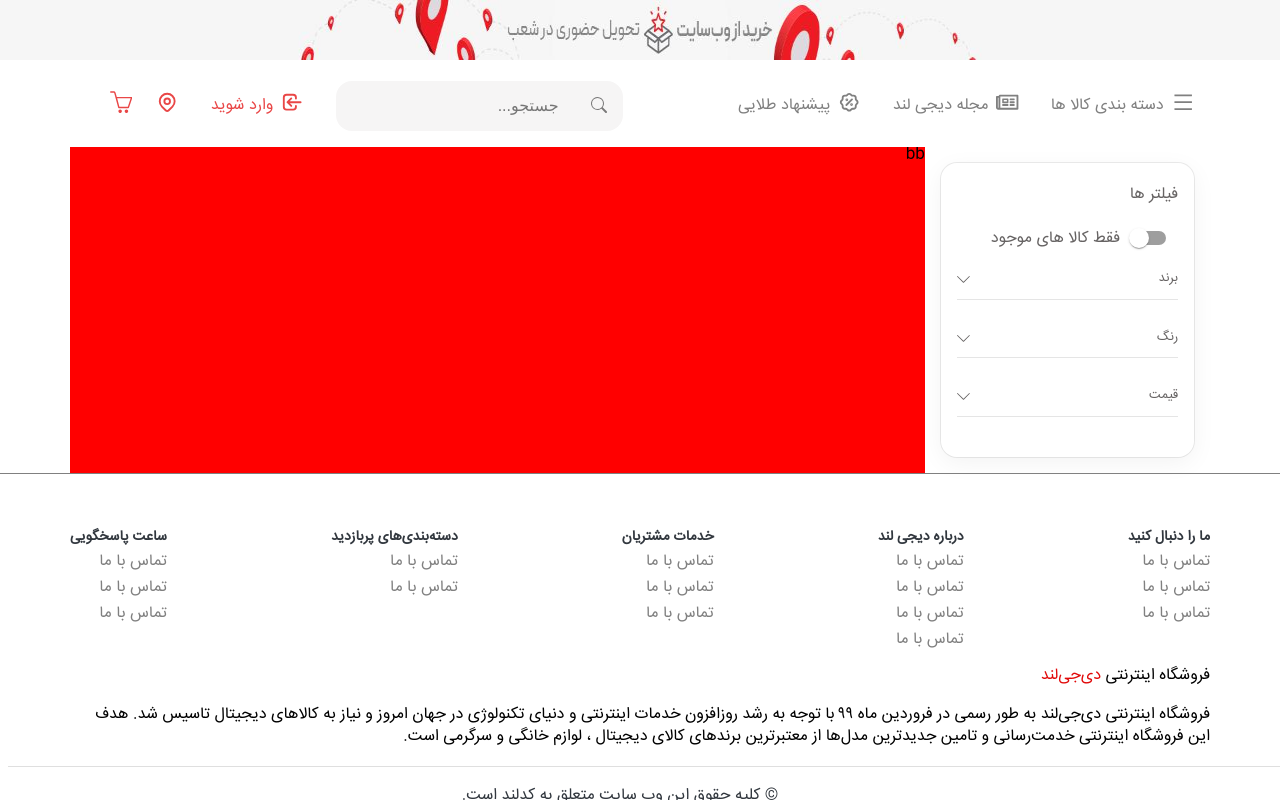
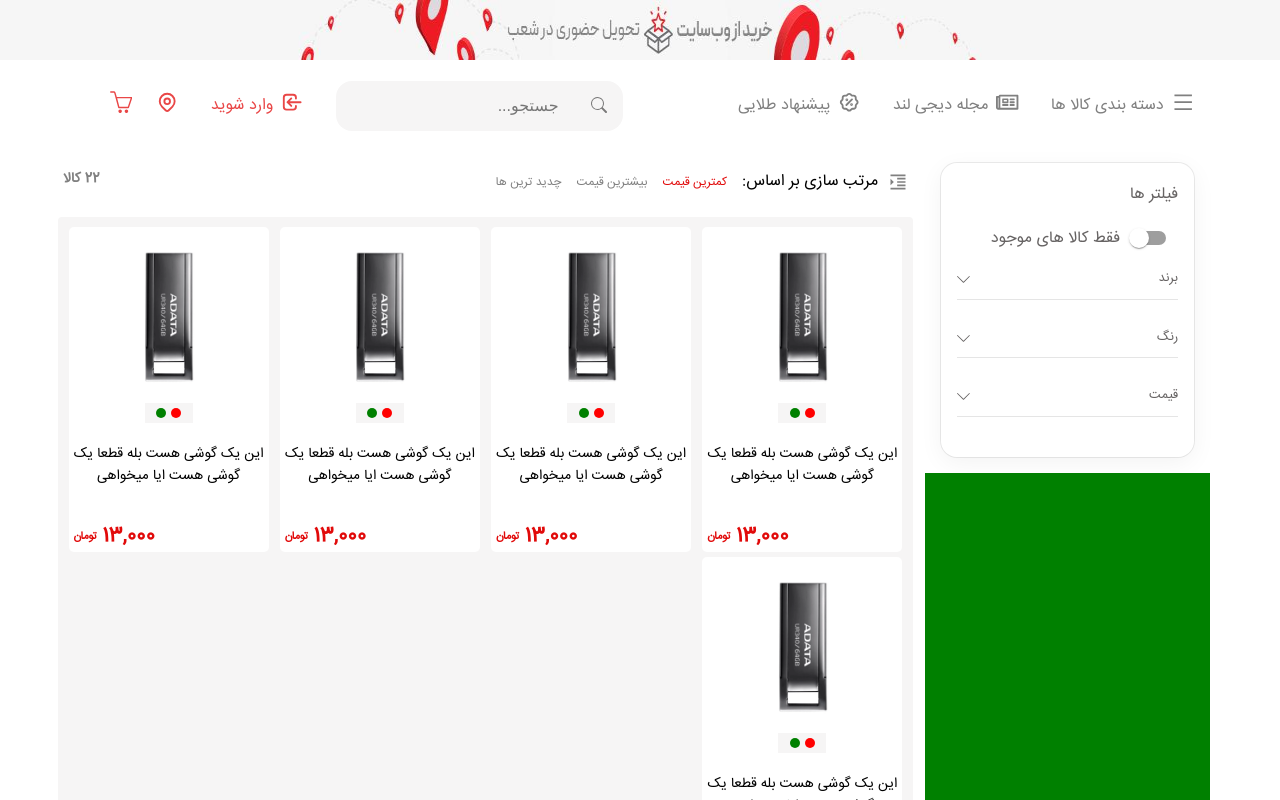
Before and after one commit to CodeLandGroup/digiland-front, a React (Create React App) app: page /categories in a window 1280 px wide. Shown: the top 800 px of the page. Built offline with nearby package versions, Linux system fonts and the light colour scheme.

Commit message:
Create Product list index.css: add class css helper product.css : ProductListComponent Style Create ProductListComponent

```diff
--- a/src/assets/css/index.css
+++ b/src/assets/css/index.css
@@ -4,6 +4,10 @@
 
 .overflow-hidden {
     overflow: hidden;
+}
+
+.cursor-pointer {
+    cursor: pointer;
 }
 
 /*#region Display */
@@ -52,10 +56,17 @@
 .mt-20 {
     margin-top: 20px;
 }
+.mt-30 {
+    margin-top: 30px;
+}
+.mt-40 {
+    margin-top: 40px;
+}
 
 .mb-10 {
     margin-bottom: 10px;
 }
+
 .mb-20 {
     margin-bottom: 20px;
 }
@@ -63,6 +74,10 @@
 
 .mr-5 {
     margin-right: 5px;
+}
+
+.mr-15 {
+    margin-right: 15px;
 }
 
 /*#endregion */
@@ -75,6 +90,11 @@
 .background-red-primary {
     --tw-bg-opacity: 1;
     background-color: rgb(225 10 10/var(--tw-bg-opacity));
+}
+
+.background-light_grey {
+    --tw-bg-opacity: 1;
+    background-color: rgb(246 245 245/var(--tw-bg-opacity));
 }
 
 .text-end {
@@ -134,6 +154,10 @@
     width: 25%;
 }
 
+.w-20 {
+    width: 20%;
+}
+
 .w-70 {
     width: 70%;
 }
@@ -144,6 +168,10 @@
 
 .h-100 {
     height: 100%;
+}
+
+.w-90 {
+    width: 90%;
 }
 
 /* #endregion */
--- /dev/null
+++ b/src/assets/css/productList.css
@@ -0,0 +1,88 @@
+.product-list .product-orderby .orderby {
+    align-items: center;
+}
+
+.product-list .product-orderby .orderby svg {
+    font-size: 20px;
+    margin-left: 10px;
+}
+
+.product-list .product-orderby .orderby .orderby-item {
+    font-size: 12px;
+}
+
+.product-list .product-orderby .orderby .orderby-item span.active {
+    --tw-text-opacity: 1;
+    color: rgb(225 10 10/var(--tw-text-opacity));
+}
+
+.product-list .product-orderby .orderby .orderby-item span.active:hover {
+    --tw-text-opacity: 1;
+    color: rgb(225 10 10/var(--tw-text-opacity));
+}
+
+.product-list .product-orderby .orderby .orderby-item span:hover {
+    color: #31373e;
+}
+
+.product-count {
+    font-weight: 600;
+    font-size: 14px;
+}
+
+.product-list .product-item {
+    border-radius: 5px;
+    justify-content: space-between;
+    align-items: center;
+}
+
+.product-list .product-item .item-top {
+    text-align: -webkit-center;
+}
+
+.product-list .product-item .item-top .item-img {
+    width: 171px;
+    height: 171px;
+}
+
+.product {
+    border-radius: 4px;
+    text-align: -webkit-center;
+}
+
+.product-list .product-item .item-top .item-title {
+    font-weight: 500;
+    font-size: 14px;
+    padding-left: 0 10px 0 10px;
+    line-height: 22px;
+}
+
+
+.product-list .product-item .item-top .color {
+    width: 10px;
+    height: 10px;
+    border-radius: 999px;
+    border-radius: 5px;
+}
+
+
+.product-item .item-price {
+    font-weight: 700;
+    font-size: 20px;
+    place-content: flex-end;
+}
+
+.product-item .item-price span {
+    font-size: 11px;
+    align-self: center;
+}
+
+.product-item:hover {
+    --tw-shadow: 0 2px 25px -5px rgba(0, 0, 0, .1), 0 8px 10px -6px rgba(0, 0, 0, .1);
+    --tw-shadow-colored: 0 20px 25px -5px var(--tw-shadow-color), 0 8px 10px -6px var(--tw-shadow-color);
+    box-shadow: var(--tw-ring-offset-shadow, 0 0 #0000), var(--tw-ring-shadow, 0 0 #0000), var(--tw-shadow);
+}
+nav.MuiPagination-root.MuiPagination-text.css-1oj2twp-MuiPagination-root{
+    direction: ltr;
+    justify-content: center;
+}
--- a/src/components/Categories/CategorieComponent.jsx
+++ b/src/components/Categories/CategorieComponent.jsx
@@ -1,18 +1,20 @@
 import { Grid } from '@mui/material'
 import React from 'react'
+import ProductListComponent from './ProductList/ProductListComponent'
 import FilterCategorieComponent from './FilterCategorieComponent'
 
 export default function CategorieComponent() {
   return (
     <div className='categorie-section container'>
-        <Grid container>
-            <Grid item xs={3}  style={{ backgroundColor: 'green'}}>
-               <FilterCategorieComponent />
-            </Grid>
-            <Grid item xs={9} style={{ backgroundColor: 'red'}}>
-                bb
-            </Grid>
+      <Grid container>
+        <Grid item xs={3} style={{ backgroundColor: 'green' }}>
+          <FilterCategorieComponent />
         </Grid>
-    </div>
+        <Grid item xs={9} >
+          <ProductListComponent />
+        </Grid>
+      </Grid>
+
+    </div >
   )
 }
--- /dev/null
+++ b/src/components/Categories/ProductList/ProductItemComponent.jsx
@@ -0,0 +1,30 @@
+import React from 'react'
+import { Grid } from '@mui/material'
+
+export default function ProductItemComponent() {
+    return (
+        <Grid item xs={3}>
+            <div className='product-item p-5 background-white w-90 mt-5 transition'>
+                <a href="" className=''>
+                    <div className='item-top'>
+                        <div className='item-img text-center'>
+                            <img className='w-100' src={require('../../../assets/images/Product/product1.png')} alt="" />
+                        </div>
+                        <div className='item-color d-flex justify-center p-5  w-20 background-light_grey'>
+                            <div className='color' style={{ background: 'red' }}></div>
+                            <div className='color  mr-5' style={{ background: 'green' }}></div>
+                        </div>
+                        <div className='item-title w-100 text-center mt-20'>
+                            این یک گوشی هست بله قطعا یک گوشی هست ایا میخواهی
+                        </div>
+                    </div>
+                    <div className='item-price mt-40 text-red-primary d-flex'>
+                        <h3>13,000 </h3>
+                        <span className='mr-5'>تومان</span>
+                    </div>
+                </a>
+            </div>
+
+        </Grid>
+    )
+}
--- /dev/null
+++ b/src/components/Categories/ProductList/ProductListComponent.jsx
@@ -0,0 +1,22 @@
+import React from 'react'
+import '../../../assets/css/productList.css'
+import ProductOrderbyComponent from './ProductOrderbyComponent'
+import ProductItemComponent from './ProductItemComponent'
+import { Grid, Pagination } from '@mui/material'
+
+export default function ProductListComponent() {
+    return (
+        <div className='product-list container mt-20'>
+            <ProductOrderbyComponent />
+            <Grid container className='product background-light_grey p-5 mt-20'>
+                <ProductItemComponent />
+                <ProductItemComponent />
+                <ProductItemComponent />
+                <ProductItemComponent />
+                <ProductItemComponent />
+
+            </Grid>
+            <Pagination count={10}  className='mt-30 d-flex mb-20' />
+        </div>
+    )
+}
--- /dev/null
+++ b/src/components/Categories/ProductList/ProductOrderbyComponent.jsx
@@ -0,0 +1,27 @@
+import React from 'react'
+import { Grid } from '@mui/material'
+import { MdOutlineFormatIndentIncrease } from 'react-icons/md'
+
+export default function ProductOrderbyComponent() {
+    return (
+        <div className='product-orderby p-5'>
+            <Grid container>
+                <Grid item xs={6}>
+                    <div className='orderby d-flex'>
+                        <MdOutlineFormatIndentIncrease className='text-gray' />
+                        <span>مرتب سازی بر اساس:</span>
+                        <div className='d-flex orderby-item'>
+                            <span className='transition cursor-pointer mr-15 text-gray active'>کمترین قیمت</span>
+                            <span className='transition cursor-pointer mr-15 text-gray'> بیشترین قیمت</span>
+                            <span className='transition cursor-pointer mr-15 text-gray'>چدید ترین ها</span>
+                        </div>
+                    </div>
+                </Grid>
+                <Grid item xs={6}>
+                    <div className='product-count w-100 text-end text-gray'>
+                        <span>22 کالا</span>
+                    </div>
+                </Grid>
+            </Grid>
+        </div>)
+}
```
